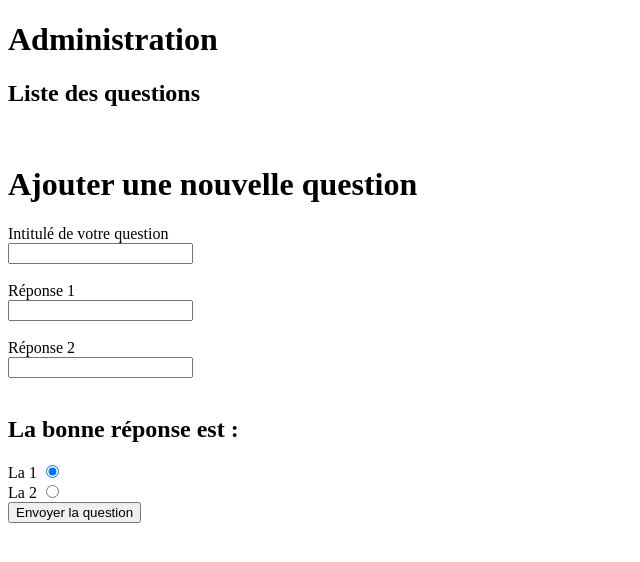
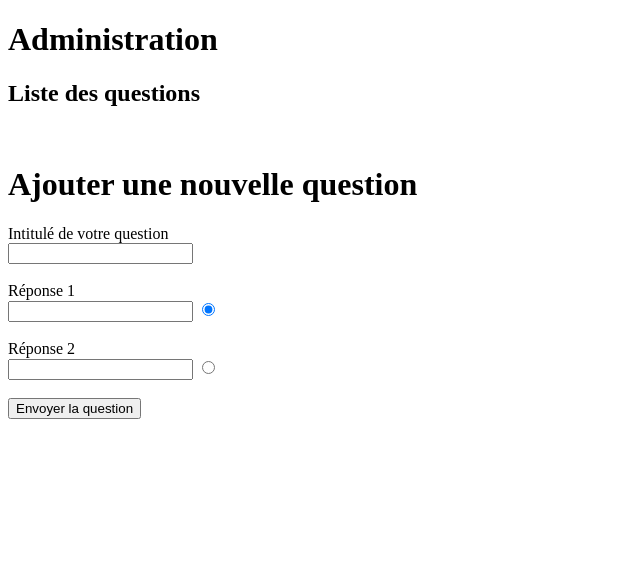
Before and after one commit to jules-larue/QuizzUp, a Flask app: page /admin/ in a window 1280 px wide. Shown: the top 562 px of the page, without its empty margins (0-640 px from the left). Run offline with Flask 2, Linux system fonts and the light colour scheme; data that the repository does not hold is empty.

Commit message:
amélioration layout admin.html

```diff
--- a/app/templates/admin.html
+++ b/app/templates/admin.html
@@ -22,17 +22,13 @@
     <input id="intitule" type="text" required/></br></br>
 
     <label for="reponse1">Réponse 1</label></br>
-    <input id="reponse1" type="text" required /></br></br>
+    <input id="reponse1" type="text" required />
+    <input type="radio" name="radioGroup" id="radioButton1" checked="checked" /></br></br>
 
     <label for="reponse2">Réponse 2</label></br>
-    <input id="reponse2" type="text" required /></br></br>
+    <input id="reponse2" type="text" required />
+    <input type="radio" name="radioGroup" id="radioButton2" /></br></br>
 
-    <h2>La bonne réponse est :</h2>
-    <label for="radioButton1">La 1
-    <input type="radio" id="radioButton1" checked="checked" /></br>
-
-    <label for="radioButton1">La 2
-    <input type="radio" id="radioButton2" /></br>
 
     <input type="button" value="Envoyer la question" onclick="submitQuestion()"/>
   </div>
```
